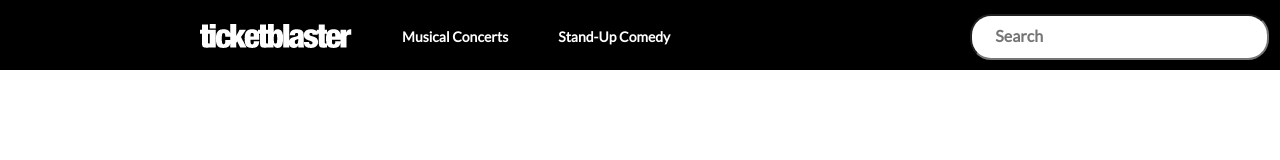
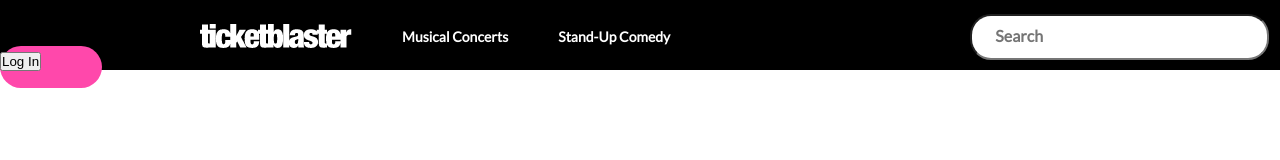
Before and after one commit to RagnaD-rok/proektot, a plain HTML site: page index.html in a window 1280 px wide. Drawn offline with Linux system fonts and the light colour scheme.

Commit message:
pocetok 0.2

```diff
--- a/css/main_page.css
+++ b/css/main_page.css
@@ -58,3 +58,15 @@ li, a {
     padding-left: 23px;
 
 }
+
+.login {
+    width: 102px;
+    height: 42px;
+    border-radius: 21px;
+    position: inherit;
+    top: 14px;
+    left: 300px;
+    outline: none;
+    background: #FF48AB;
+
+}
--- a/index.html
+++ b/index.html
@@ -24,6 +24,9 @@
             <div class="search_bar">
                 <input class="input-bar" type="text" placeholder="Search">
             </div>
+            <div class="login">
+                <button>Log In</button>
+            </div>
         </div>
     </header>
 
```
